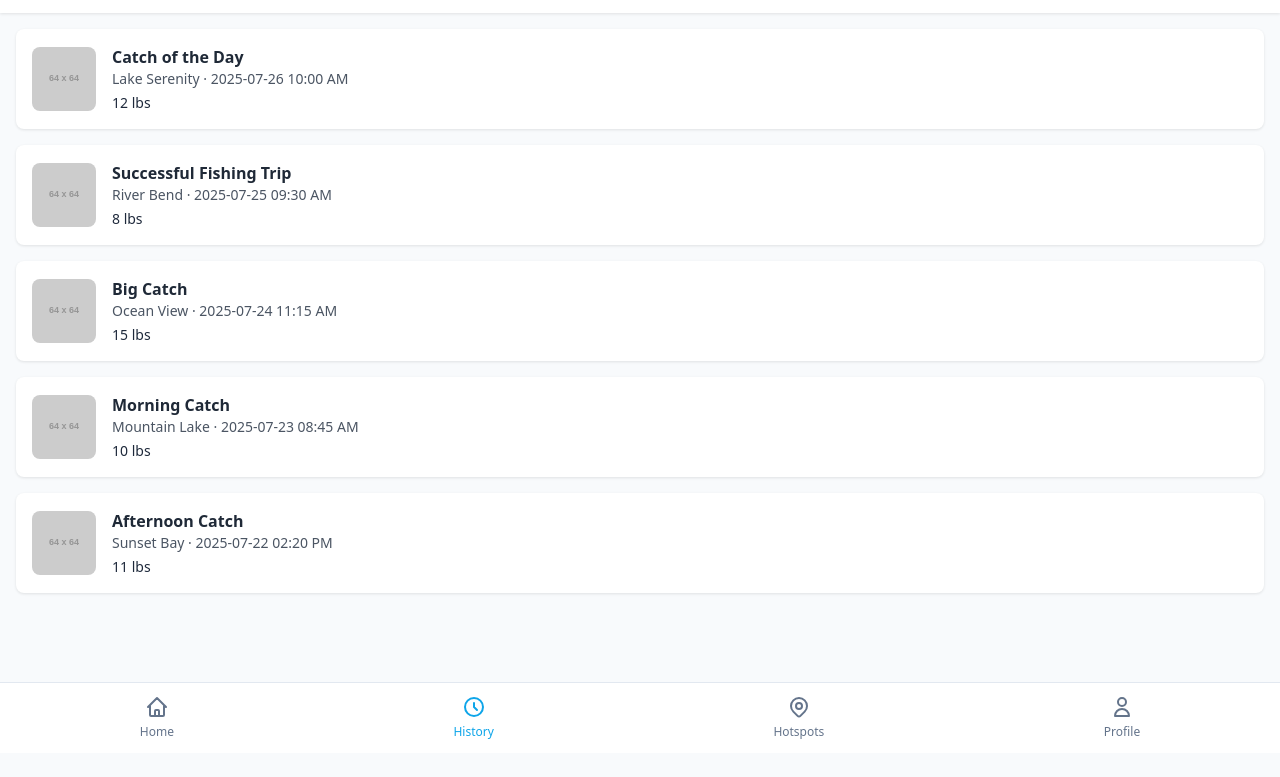
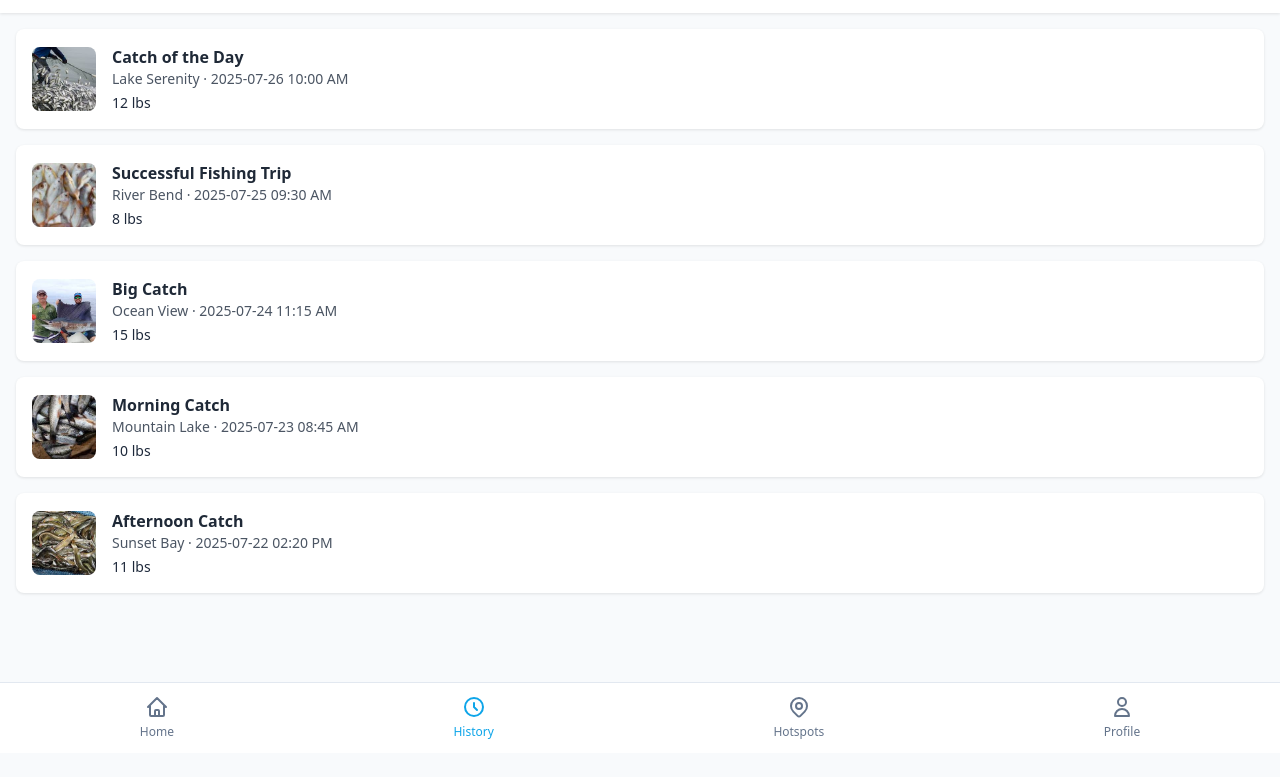
Before and after one commit to Harshil230205/SeaScan, a plain HTML site: page pages/fishermen/history.html in a window 1280 px wide. Shown: the part 47-824 px from the top of the page. Drawn offline with nearby package versions, Linux system fonts and the light colour scheme; placeholder pictures from the web are drawn by us.

Commit message:
add some images

```diff
--- a/pages/fishermen/history.html
+++ b/pages/fishermen/history.html
@@ -86,7 +86,7 @@
         <div class="space-y-4">
             <div class="catch-item">
                 <div class="catch-image">
-                    <img src="../../images/fish1.jpg" alt="Catch of the Day" onerror="this.src='https://via.placeholder.com/64?text=Fish'">
+                    <img src="../../images/fish1.jpeg" alt="Catch of the Day" onerror="this.src='https://via.placeholder.com/64?text=Fish'">
                 </div>
                 <div class="flex-1">
                     <h3 class="font-semibold text-gray-800">Catch of the Day</h3>
@@ -97,7 +97,7 @@
 
             <div class="catch-item">
                 <div class="catch-image">
-                    <img src="../../images/fish2.jpg" alt="Successful Fishing Trip" onerror="this.src='https://via.placeholder.com/64?text=Fish'">
+                    <img src="../../images/fish2.jpeg" alt="Successful Fishing Trip" onerror="this.src='https://via.placeholder.com/64?text=Fish'">
                 </div>
                 <div class="flex-1">
                     <h3 class="font-semibold text-gray-800">Successful Fishing Trip</h3>
@@ -108,7 +108,7 @@
 
             <div class="catch-item">
                 <div class="catch-image">
-                    <img src="../../images/fish3.jpg" alt="Big Catch" onerror="this.src='https://via.placeholder.com/64?text=Fish'">
+                    <img src="../../images/fish3.jpeg" alt="Big Catch" onerror="this.src='https://via.placeholder.com/64?text=Fish'">
                 </div>
                 <div class="flex-1">
                     <h3 class="font-semibold text-gray-800">Big Catch</h3>
@@ -119,7 +119,7 @@
 
                 <div class="catch-item">
                     <div class="catch-image">
-                        <img src="../../images/fish4.jpg" alt="Morning Catch" onerror="this.src='https://via.placeholder.com/64?text=Fish'">
+                        <img src="../../images/fish4.jpeg" alt="Morning Catch" onerror="this.src='https://via.placeholder.com/64?text=Fish'">
                     </div>
                     <div class="flex-1">
                         <h3 class="font-semibold text-gray-800">Morning Catch</h3>
@@ -130,7 +130,7 @@
 
                 <div class="catch-item">
                     <div class="catch-image">
-                        <img src="../../images/fish5.jpg" alt="Afternoon Catch" onerror="this.src='https://via.placeholder.com/64?text=Fish'">
+                        <img src="../../images/fish5.jpeg" alt="Afternoon Catch" onerror="this.src='https://via.placeholder.com/64?text=Fish'">
                     </div>
                     <div class="flex-1">
                         <h3 class="font-semibold text-gray-800">Afternoon Catch</h3>
```
Also changed, not shown: pages/fishermen/login.html (+4 -4 lines), images/fish1.jpeg (added), images/fish2.jpeg (added), images/fish3.jpeg (added), images/fish4.jpeg (added), images/fish5.jpeg (added).
